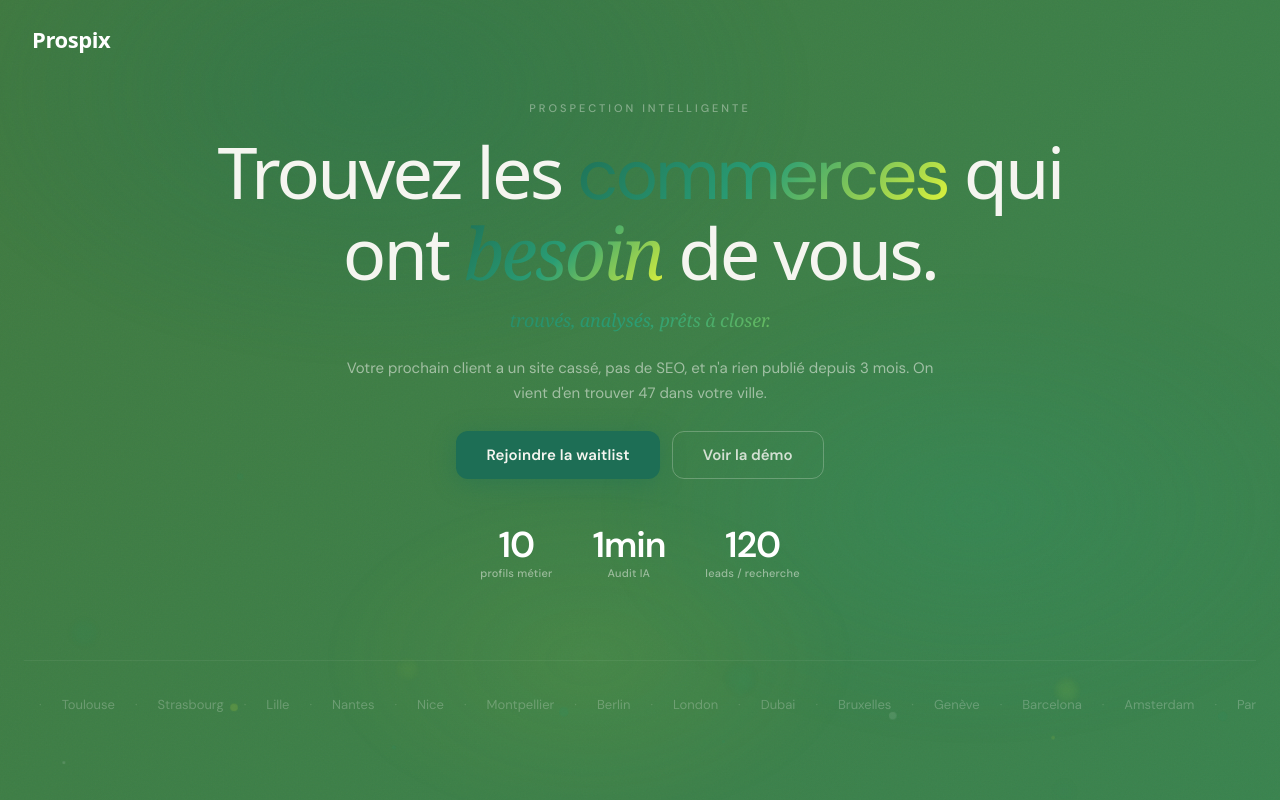
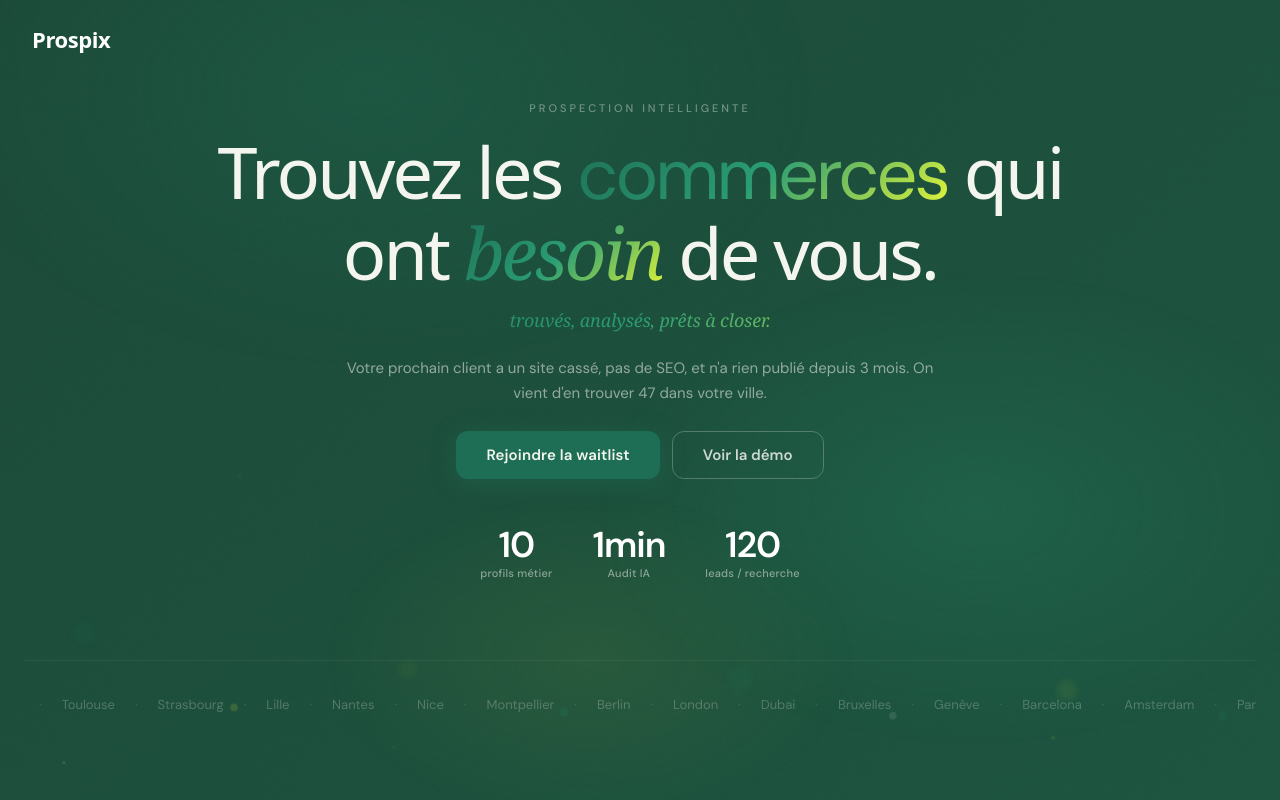
Before and after one commit to rached94-glitch/-prospix-landing, a React (Vite) app in the folder landing-page/: page / in a window 1280 px wide. Shown: the top 800 px of the page. Built offline with nearby package versions, Linux system fonts and the light colour scheme; a web font is replaced by a local one.

Commit message:
fix: darker green gradient

```diff
--- a/landing-page/src/index.css
+++ b/landing-page/src/index.css
@@ -12,7 +12,7 @@ html {
 
 body {
   font-family: 'DM Sans', system-ui, sans-serif;
-  background: linear-gradient(-45deg, #1D6E55, #2A9D74, #4a6b2a, #8a9a2e);
+  background: linear-gradient(-45deg, #0d2b1f, #1D6E55, #1a3a2a, #3a5225);
   background-size: 400% 400%;
   animation: gradientMove 15s ease infinite;
   color: #F5F5F0;
```
